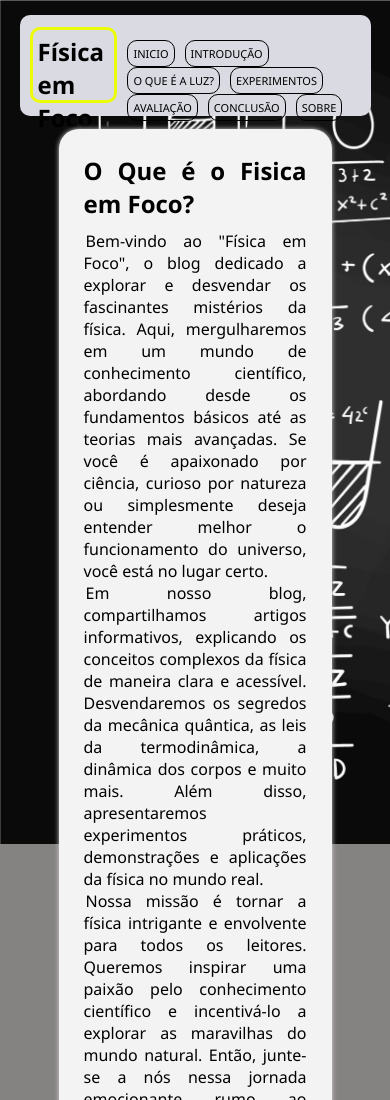
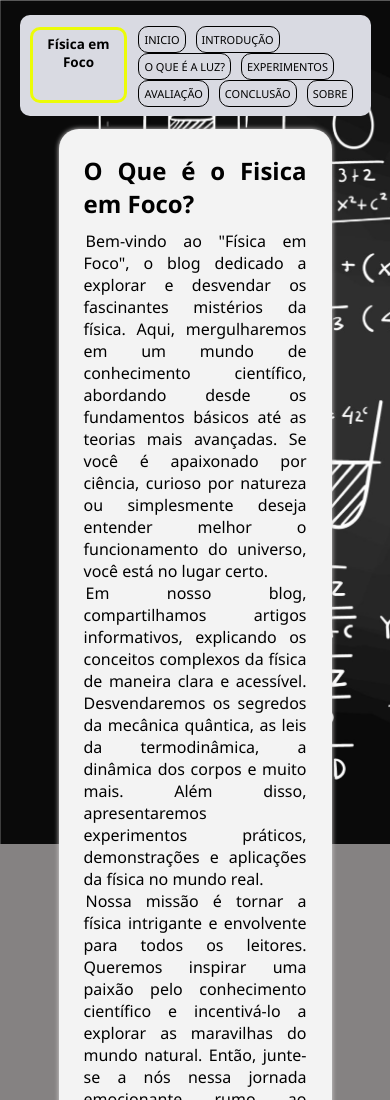
Before and after one commit to Espedito-tabajara/Site-Educacional, a plain HTML site: page index.html in a window 390 px wide. Shown: the top 1100 px of the page. Drawn offline with nearby package versions, Linux system fonts and the light colour scheme; a web font is replaced by a local one.

Commit message:
outrAS MUDAMÇAS

```diff
--- a/Estilos/Style.css
+++ b/Estilos/Style.css
@@ -9,6 +9,28 @@
     font-family: 'Segoe UI', Tahoma, Geneva, Verdana, sans-serif;
 
 }
+@media (max-width:850px){
+    div#text-p{
+        font-size: 9px;
+        text-align: center;
+    }
+
+    div#barra_de_menu{
+        width: fit-content;
+        width: 70vw;
+        position: relative;
+        bottom: 15px;
+        margin: 1px;
+        text-align: center;
+
+
+
+
+    }
+
+
+}
+
 body{
     width: 100vw;
     height: 100vh;
@@ -72,11 +94,14 @@ div#barra_de_menu > a{
     text-transform: uppercase;
     border-radius: 10px;
 
+
+
 }
 
 div#barra_de_menu > a:hover{
     border: 1px solid yellow;
     background-color: rgb(236, 236, 236);
+    box-shadow: 0px 0px 7px  rgb(201, 223, 10);
 }
 
 
```
